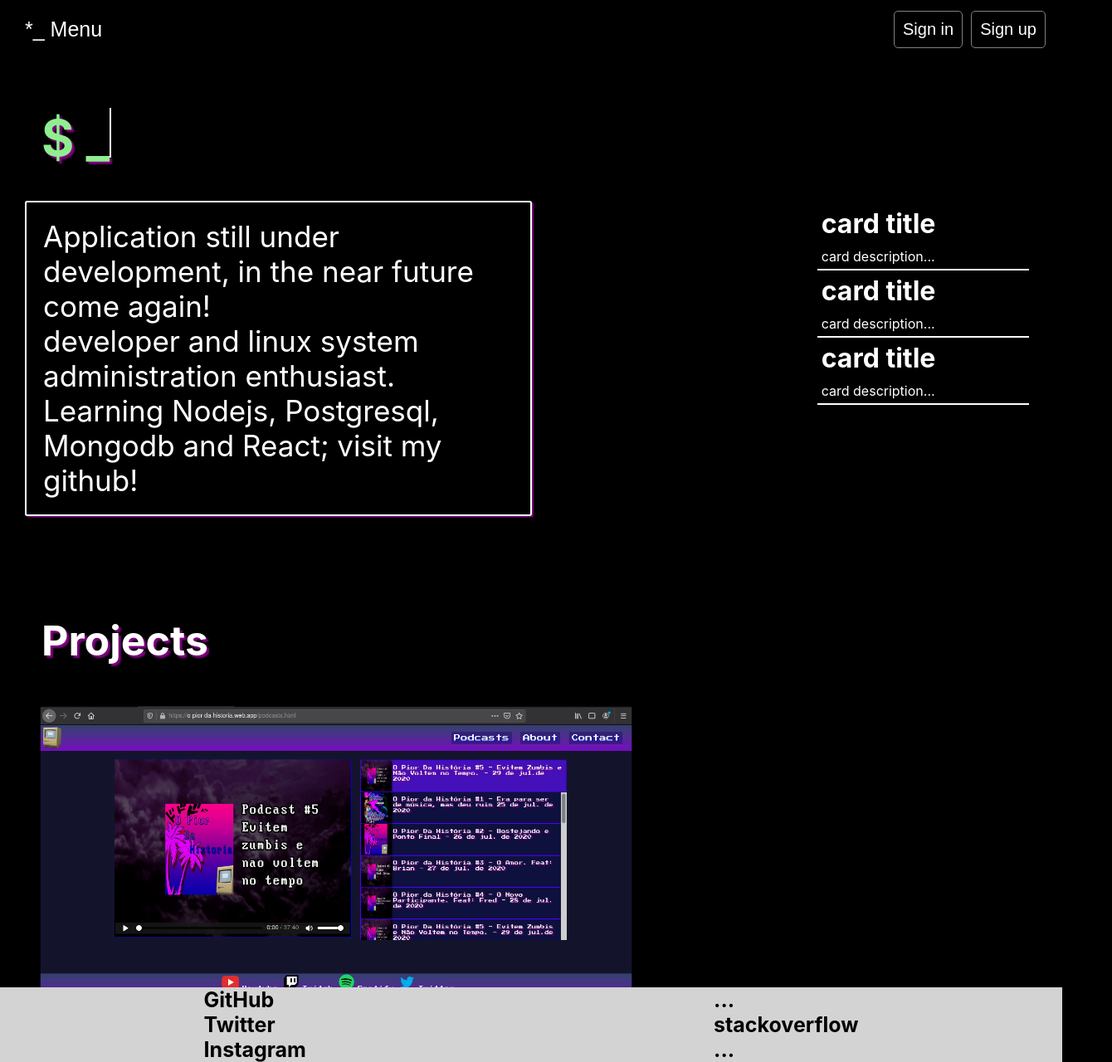
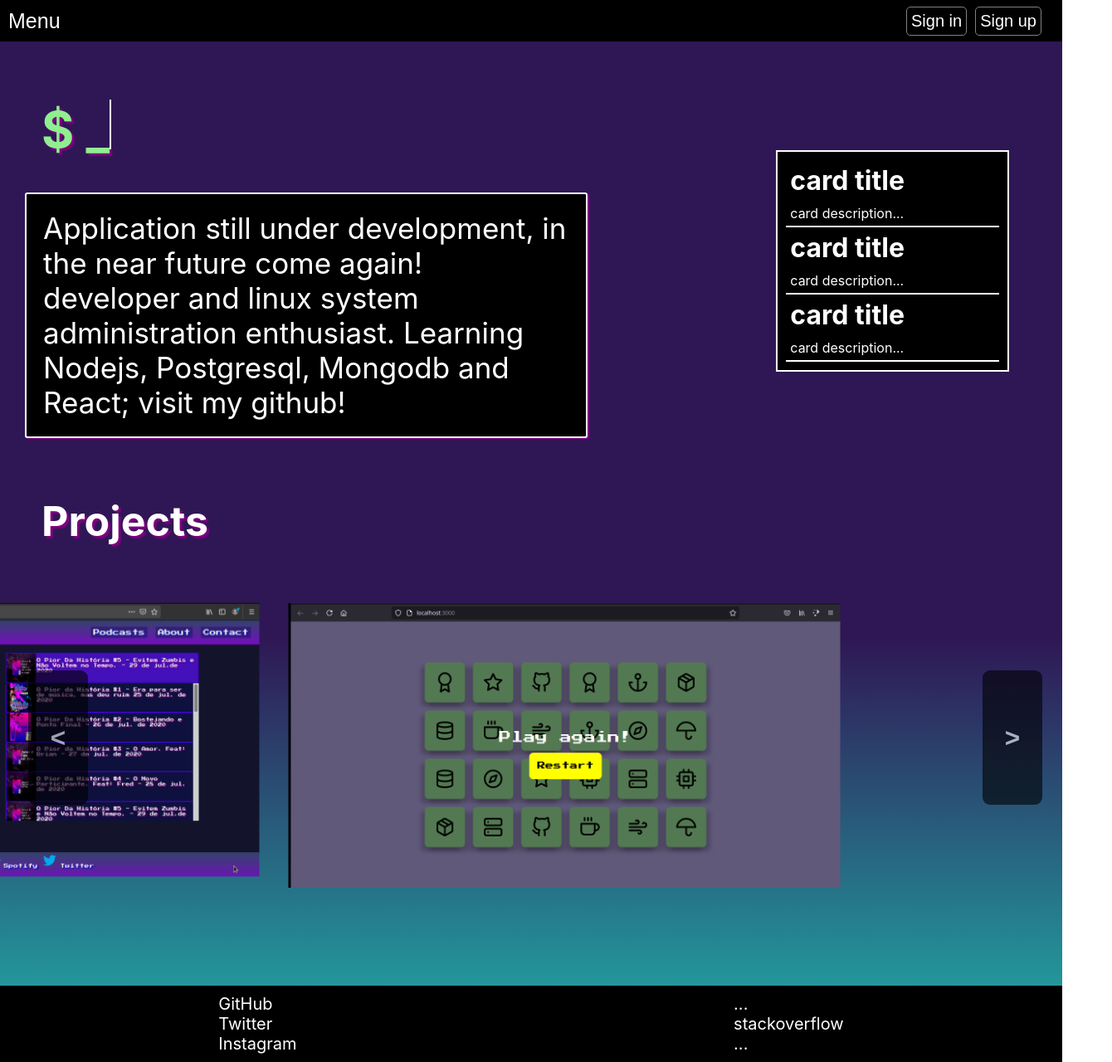
Before and after one commit to Fabiokleis/react_portfolio, a React (Create React App) app: page / in a window 1280 px wide. Shown: the whole page at 83% size, 1340 px wide, since content can reach past the window. Built offline with nearby package versions, Linux system fonts and the light colour scheme.

Commit message:
created more components but nothig have states

```diff
--- a/src/App.css
+++ b/src/App.css
@@ -3,11 +3,11 @@
     padding: 0;
 }
 body {
-    background-color: black;
+
     overflow-x: hidden;
-
 }
 .App {
+    background:linear-gradient(rgb(47, 23, 85) 60%, lightseagreen);
     width: 100vw;
     height: 100vw;
     position: absolute;
--- a/src/components/footer/index.css
+++ b/src/components/footer/index.css
@@ -1,22 +1,17 @@
 .footer {
-    position: absolute;
+    position: relative;
     bottom: 0;
     width: 100%;
     display:flex;
     justify-content: space-around;
-    background: lightgrey;
-    color: black;
-    font-size: 25px;
-    font-weight: bold;
-    color: black;
-
+    background-color:black;
+    padding: 10px 0;
+    font-size: 20px;
 }
 .container {
     position: absolute;
     width: 100%;
     bottom: 0;
-    display:block;
-
 }
 .footer .footer-links {
     list-style: none;
@@ -24,4 +19,9 @@
 }
 
 .footer .footer-links .footer-li {
+
 }
+.footer .footer-links .footer-li:hover{
+    font-weight: bold;
+    text-shadow: 2px 1px 0.5px lightgreen;
+}
--- a/src/components/footer/index.js
+++ b/src/components/footer/index.js
@@ -5,18 +5,22 @@ export default function Footer(props){
 
     return (
         <div className="container">
+
             <div className="footer">
+
                 <ul className="footer-links">
                     <li className="footer-li">GitHub</li>
                     <li className="footer-li">Twitter</li>
                     <li className="footer-li">Instagram</li>
                 </ul>
+
                 <ul className="footer-links">
                     <li className="footer-li">...</li>
                     <li className="footer-li">stackoverflow</li>
                         <li className="footer-li">...</li>
                 </ul>
             </div>
+
         </div>
     );
 }
--- a/src/components/header/index.css
+++ b/src/components/header/index.css
@@ -1,10 +1,11 @@
 .header {
     font-size: 25px;
     display: flex;
-    padding: 0 20px;
+    position:relative;
+    top:0;
+    background-color:black;
     justify-content: space-between;
     align-items: center;
-    margin-top: 10px;
     text-transform: none;
     margin-bottom: 50px;
 }
@@ -36,13 +37,19 @@
     font-weight: bold;
 }
 
+.header-login {
+    margin-right: 20px;
+
+
+}
+
 .header-login
 .header-button{
    font-size: 20px;
    color: white;
    border-radius: 5px;
-   margin-left: 10px;
-   padding:10px;
+   padding:5px;
+   margin: 0 5px;
    transition: all 0.3s;
    background-color: rgba(0,0,0,0);
    border: 1px solid grey;
--- a/src/components/header/menu.js
+++ b/src/components/header/menu.js
@@ -5,7 +5,7 @@ export default function Menu(props){
 
     return (
         <div className="header-menu">
-            <button className="drop-button"><Link to="/" style={{ textDecoration: 'none', color: 'white'}}>*_ Menu</Link></button>
+            <button className="drop-button"><Link to="/" style={{ textDecoration: 'none', color: 'white'}}>Menu</Link></button>
             <ul className="menu-nav">
                <li className="nav-li">
                     <Link to="/projects" style={{ textDecoration: 'none', color: 'white'}}>Projects</Link>
--- /dev/null
+++ b/src/pages/main_section/arrow_buttons/leftArrow.js
@@ -0,0 +1,10 @@
+import React from 'react';
+import './index.css';
+
+export default function leftArrow() {
+    return (
+        <div className="arrow-container-left">
+            <button className="arrow-left">{"<"}</button>
+        </div>
+    )
+}
--- /dev/null
+++ b/src/pages/main_section/arrow_buttons/rightArrow.js
@@ -0,0 +1,10 @@
+import React from 'react';
+import './index.css';
+
+export default function rightArrow() {
+    return (
+        <div className="arrow-container-right">
+            <button className="arrow-right">{">"}</button>
+        </div>
+    )
+}
--- a/src/pages/main_section/index.css
+++ b/src/pages/main_section/index.css
@@ -3,14 +3,15 @@
     display: block;
     padding-left: 30px;
     padding-right: 30px;
-    margin-bottom: 100px;
+    width:100%;
 }
 
 .middle-section {
+    position:relative;
+    width:95vw;
     display:flex;
-    justify-content: space-between;
     align-items: center;
-    margin-bottom: 100px;
+    margin-bottom:50px;
 }
 
 
@@ -40,6 +41,7 @@
 .welcome-section
 .welcome-wrapper {
     display:flex;
+
 }
 
 .welcome-section
@@ -59,12 +61,12 @@
 .whoami li span::after {
     content: "";
     position: absolute;
-    background-color: black;
+    background-color:rgb(47, 23, 85);
     left: 0;
     height: 100%;
     width: 100%;
     border-left: 2px solid white;
-    animation: typing 1.5s steps(7) infinite;
+    animation: typing 1.5s steps(10) infinite;
     animation-delay: 1s;
 }
 
@@ -74,6 +76,7 @@
     font-size: 60px;
     display:inline;
     font-weight: bold;
+
 }
 
 .welcome-section
@@ -83,13 +86,16 @@
     padding: 20px;
     border-radius: 3px;
     box-shadow: 2px 1.5px 1px purple;
-    width: 60%;
+    width:70%;
+    background-color:black;
 }
 
 .posts-section {
-    display:block;
-    width: 45%;
+    margin-right:30px;
+    border: 2px solid white;
+    width:45vw;
     padding: 10px;
+    background-color:black;
 }
 
 .posts-section
@@ -109,26 +115,31 @@
     padding: 5px;
 }
 
+.projects-container {
+    display:flex;
+    align-items: center;
+    justify-content: space-between;
+    position:relative;
+}
+
 .projects-section {
-    position: relative;
+    position:relative;
     margin-top: 20px;
     display:flex;
-    justify-content: space-between;
-    width: 100%;
-    height: 100%;
+    margin-left:-400px;
 }
 
 .projects-section
 .projects-card {
-    position: relative;
-    display: flex;
+    cursor: pointer;
 }
 
 .projects-section
 .projects-card
 .projects-img {
-
-    width: 750px;
+    position:relative;
+    display:flex;
+    width:700px;
     transition: all 0.4s;
     transform: scale(0.95);
 }
@@ -138,3 +149,47 @@
 .projects-img:hover {
    transform: scale(1);
 }
+.arrow-container-right,
+.arrow-container-left {
+    border-radius: 10px;
+    position:absolute;
+    background-color: rgb(0,0,0,1);
+    z-index: 1;
+    display:flex;
+    align-items: center;
+    justify-content: center;
+    opacity: 0.6;
+    transform: scale(0.9);
+    transition: all 0.3s;
+    width: 80px;
+    height: 180px;
+    cursor: pointer;
+}
+
+.arrow-container-left
+.arrow-left,
+.arrow-container-right
+.arrow-right {
+
+    background-color: rgb(0,0,0,0);
+    color:white;
+    border:none;
+    font-size: 35px;
+    font-weight: bold;
+
+}
+
+.arrow-container-left {
+    left:0;
+}
+
+.arrow-container-right{
+    right:50px;
+}
+
+.arrow-container-right:hover,
+.arrow-container-left:hover{
+    transform: scale(1);
+    background-color:black;
+    opacity: 1;
+}
--- a/src/pages/main_section/projects_section/index.js
+++ b/src/pages/main_section/projects_section/index.js
@@ -1,14 +1,31 @@
 import React from 'react';
 import './index.css';
 import img from '../o_pior.png';
+import memory from '../gameOver.png';
+import LeftArrow from '../arrow_buttons/leftArrow';
+import RightArrow from '../arrow_buttons/rightArrow';
+
 export default function ProjectsSection(props){
 
     return (
-        <div className="projects-section">
-            <div className="projects-card">
-                <img className="projects-img" src={img} alt="project-overview" />
+        <div className="projects-container">
+            <LeftArrow />
+            <div className="projects-section">
+
+                <div className="projects-card">
+
+                    <img className="projects-img" src={img} alt="project-overview" />
+
+                </div>
+
+                <div className="projects-card">
+
+                    <img className="projects-img" src={memory} alt="project-overview" />
+
+                </div>
+
             </div>
-
+            <RightArrow />
         </div>
     );
 }
```
Also changed, not shown: src/pages/main_section/arrow_buttons/index.css (added), src/pages/main_section/gameOver.png (added), src/pages/main_section/index.js (line endings or trailing spaces).
